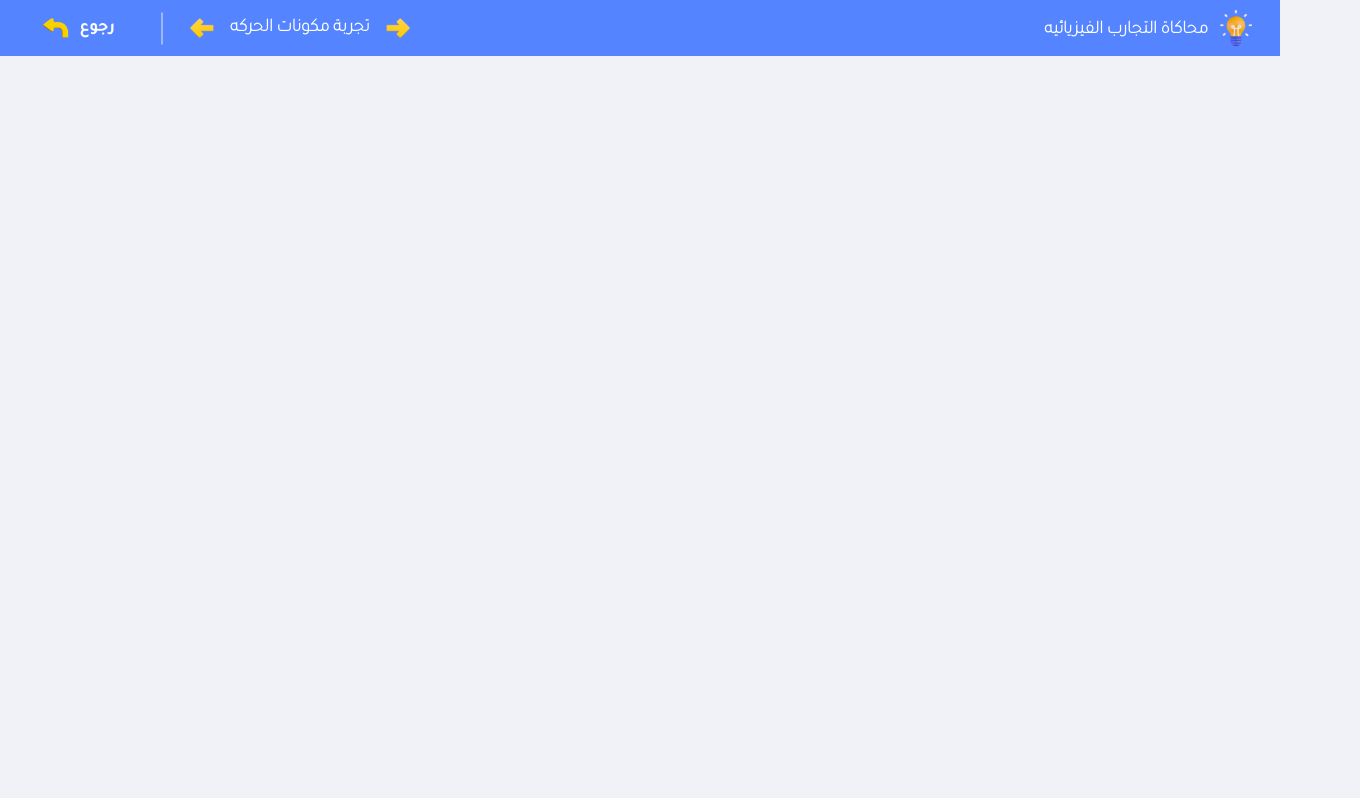
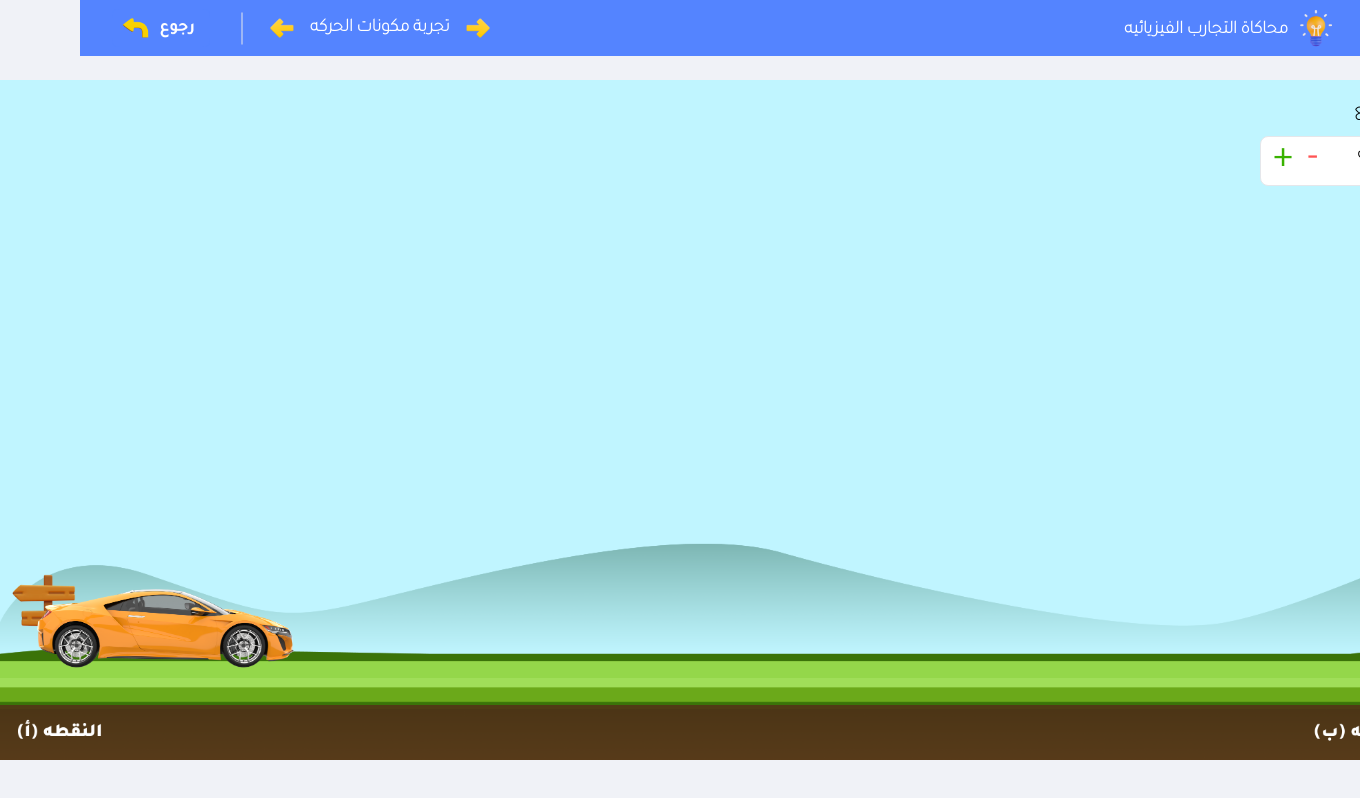
Before and after one commit to 0xYahia/physics-experiments-simulation, a Next.js app: page /movement in a window 1280 px wide. Shown: the whole page, 1360 px wide, since content can reach past the window. Built offline with nearby package versions, Linux system fonts and the light colour scheme.

Commit message:
build layout

```diff
--- a/app/movement/page.tsx
+++ b/app/movement/page.tsx
@@ -33,6 +33,22 @@ export default function Movement() {
         </div>
       </div>
       {/* Content */}
+      <div className="flex justify-center items-center">
+        {/* <Image src='/assets/movement.png' alt="image1" width={1200} height={1200} /> */}
+        <div className="mt-20 bg-[url('/assets/movement.png')] w-[1440px] h-[680px] bg-no-repeat bg-cover bg-center relative ">
+          <div className="mr-5 mt-5 flex flex-col gap-3">
+            <p className="mr-1 font-bold">قوة الدفع</p>
+            <div className="bg-white border rounded-lg flex justify-between w-40 px-3 py-1 ">
+              <span className="font-black">10 نيوتن</span>
+              <div className="flex gap-4">
+                <button className="text-4xl font-black text-[#FF5454]" >-</button>
+                <button className="text-4xl font-black text-[#39B200]">+</button>
+              </div>
+            </div>
+          </div>
+          <Image className="absolute left-6 bottom-12" src='/assets/car.png' alt="image1" width={280} height={179} />
+        </div>
+      </div>
     </>
   )
 }
```
Also changed, not shown: public/assets/car.png (added), public/assets/movement.png (added).
